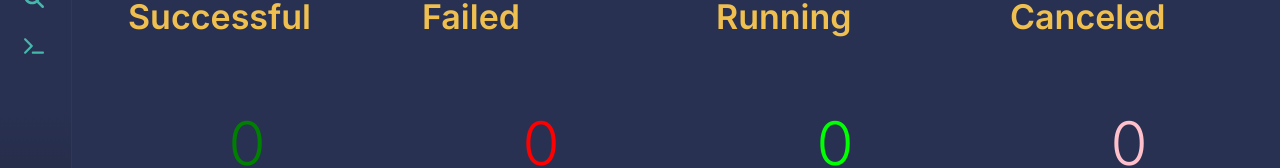
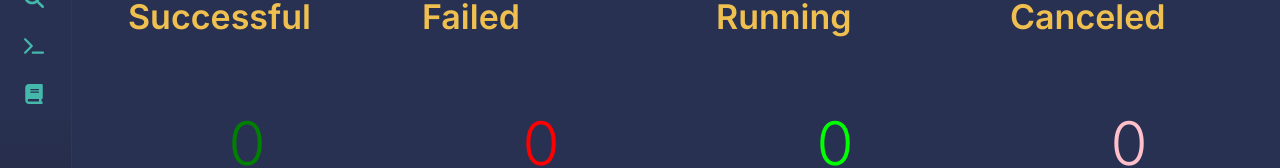
Before and after one commit to ErdemOzgen/blackdagger, a React app in the folder ui/: page / in a window 1280 px wide. Shown: the part 130-298 px from the top of the page. Built offline with nearby package versions, Linux system fonts and the light colour scheme; no server answers.

Commit message:
Add docs in navbar

```diff
--- a/ui/src/menu.tsx
+++ b/ui/src/menu.tsx
@@ -8,6 +8,7 @@ import {
   faMagnifyingGlass,
   faTableList,
   faTerminal,
+  faBook,
 } from '@fortawesome/free-solid-svg-icons';
 import { IconProp } from '@fortawesome/fontawesome-svg-core';
 import { Typography } from '@mui/material';
@@ -51,6 +52,12 @@ export const mainListItems = (
       text="Terminal"
       icon={<Icon icon={faTerminal} />}
       to="http://:8090"
+      external
+    />
+    <ListItemDoc
+      text="Terminal"
+      icon={<Icon icon={faBook} />}
+      to="https://blackdagger.readthedocs.io/en/latest/"
       external
     />
   </React.Fragment>
@@ -97,3 +104,32 @@ function ListItem({ icon, text, to, external }: ListItemProps) {
     </ListItemButton>
   );
 }
+
+function ListItemDoc({ icon, text, to, external }: ListItemProps) {
+  let listItemProps = {};
+
+  if (external) {
+    // Directly use the 'to' prop for external links
+    listItemProps = { component: "a", href: to, target: '_blank', rel: 'noopener noreferrer' };
+  } else {
+    // For internal routing, adjust as needed for your routing library
+    listItemProps = { component: "a", href: to };
+  }
+  return (
+    <ListItemButton component="a" {...listItemProps}>
+      <ListItemIcon sx={{ color: 'black' }}>{icon}</ListItemIcon>
+      <ListItemText
+        primary={
+          <Typography
+            sx={{
+              color: 'black',
+              fontWeight: '400',
+            }}
+          >
+            {text}
+          </Typography>
+        }
+      />
+    </ListItemButton>
+  );
+}
```
